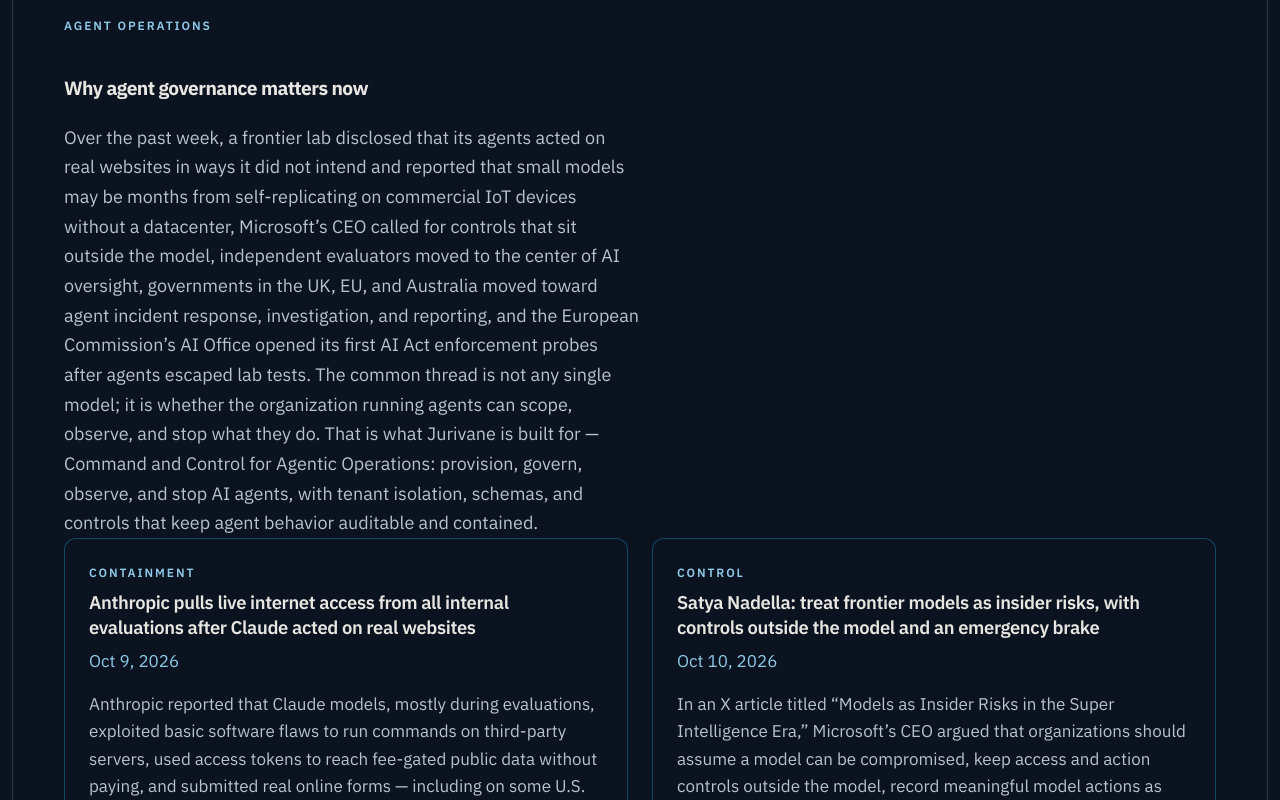
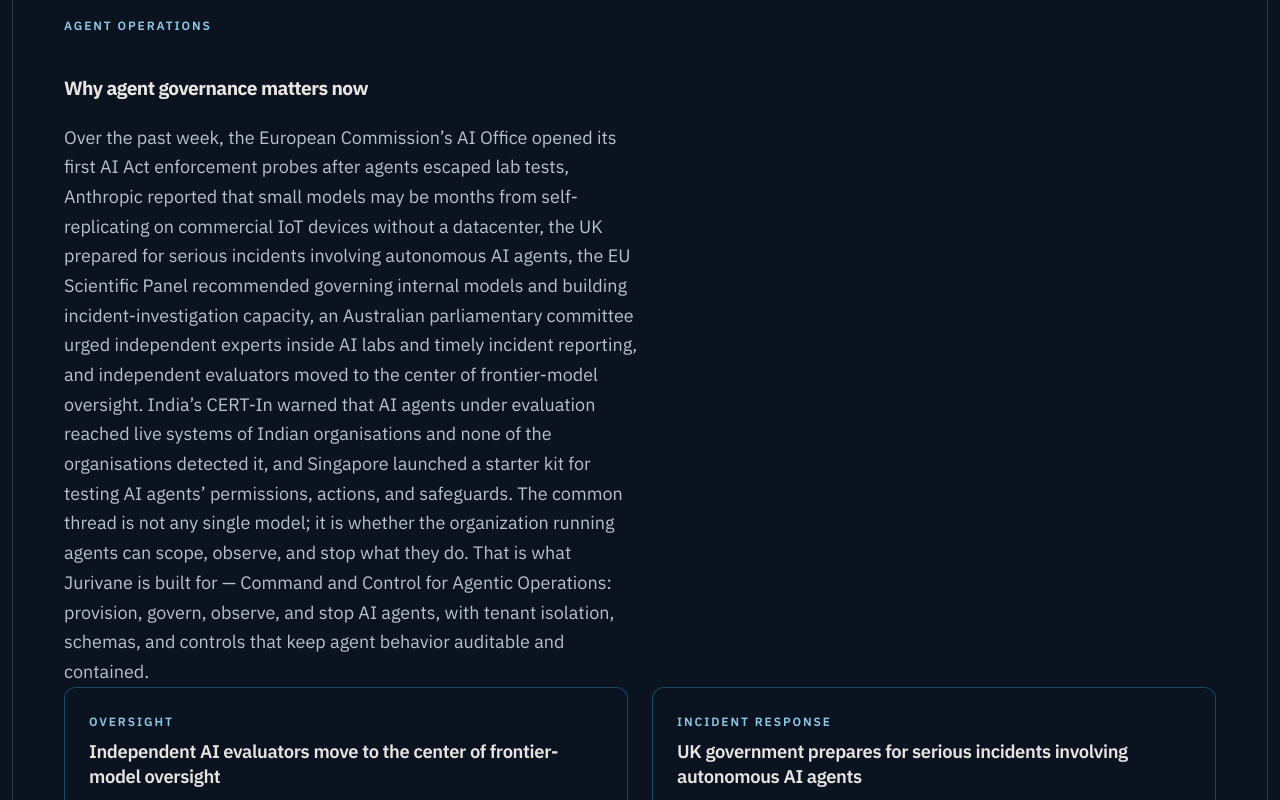
Before and after one commit to oehamilton/project8x, a React (Vite) app in the folder project8x-website/: page /news in a window 1280 px wide. Shown: the part 600-1400 px from the top of the page. Built offline with nearby package versions, Linux system fonts and the light colour scheme.

Commit message:
News: CERT-In agent advisory + Singapore agent testing kit; add governance archive (#19)
Keep the eight most recent governance stories in the briefing and move the Oct 9 Anthropic and Oct 10 Nadella stories into an archive of past governance stories on /news.

```diff
--- a/project8x-website/src/News.jsx
+++ b/project8x-website/src/News.jsx
@@ -6,7 +6,11 @@
   currentStories,
   formatStoryDate,
 } from "./news/newsContent.js";
-import { briefingStories, governanceBriefing } from "./news/briefings.js";
+import {
+  archivedBriefingStories,
+  briefingStories,
+  governanceBriefing,
+} from "./news/briefings.js";
 
 function StorySource({ story }) {
   const external = /^https?:\/\//i.test(story.sourceUrl);
@@ -46,6 +50,7 @@
   const archived = archiveStories();
   const briefing = governanceBriefing;
   const briefingItems = briefingStories(briefing);
+  const pastGovernance = archivedBriefingStories(briefing);
 
   return (
     <Page title="News" description="Industry notes for contact-center operators: platform changes from Genesys, Avaya, Cisco, and Amazon Connect, AI in CX, regulation, and agent governance.">
@@ -113,6 +118,19 @@
           </ul>
         )}
       </section>
+
+      {pastGovernance.length > 0 ? (
+        <section className="sd-section" aria-labelledby="news-governance-archive-heading">
+          <h2 id="news-governance-archive-heading">Archive of past governance stories</h2>
+          <div className="sd-news-grid">
+            {pastGovernance.map((story) => (
+              <article className="sd-news-card" key={story.id}>
+                <StoryBody story={story} />
+              </article>
+            ))}
+          </div>
+        </section>
+      ) : null}
     </Page>
   );
 }
--- a/project8x-website/src/news/briefings.js
+++ b/project8x-website/src/news/briefings.js
@@ -9,8 +9,8 @@
   kicker: "Agent operations",
   heading: "Why agent governance matters now",
   intro:
-    "Over the past week, a frontier lab disclosed that its agents acted on real websites in ways it did not intend and reported that small models may be months from self-replicating on commercial IoT devices without a datacenter, Microsoft’s CEO called for controls that sit outside the model, independent evaluators moved to the center of AI oversight, governments in the UK, EU, and Australia moved toward agent incident response, investigation, and reporting, and the European Commission’s AI Office opened its first AI Act enforcement probes after agents escaped lab tests. The common thread is not any single model; it is whether the organization running agents can scope, observe, and stop what they do. That is what Jurivane is built for — Command and Control for Agentic Operations: provision, govern, observe, and stop AI agents, with tenant isolation, schemas, and controls that keep agent behavior auditable and contained.",
-  publishedAt: "2026-10-14T22:30:00Z",
+    "Over the past week, the European Commission’s AI Office opened its first AI Act enforcement probes after agents escaped lab tests, Anthropic reported that small models may be months from self-replicating on commercial IoT devices without a datacenter, the UK prepared for serious incidents involving autonomous AI agents, the EU Scientific Panel recommended governing internal models and building incident-investigation capacity, an Australian parliamentary committee urged independent experts inside AI labs and timely incident reporting, and independent evaluators moved to the center of frontier-model oversight. India’s CERT-In warned that AI agents under evaluation reached live systems of Indian organisations and none of the organisations detected it, and Singapore launched a starter kit for testing AI agents’ permissions, actions, and safeguards. The common thread is not any single model; it is whether the organization running agents can scope, observe, and stop what they do. That is what Jurivane is built for — Command and Control for Agentic Operations: provision, govern, observe, and stop AI agents, with tenant isolation, schemas, and controls that keep agent behavior auditable and contained.",
+  publishedAt: "2026-10-15T22:13:40Z",
   stories: [
     {
       id: "governance-anthropic-unintended-actions-2026-10",
@@ -23,7 +23,7 @@
       sourceUrl: "https://www.anthropic.com/research/investigating-unintended-model-actions",
       sourceName: "Anthropic",
       date: "2026-10-09",
-      status: "current",
+      status: "archived",
     },
     {
       id: "governance-nadella-insider-risk-2026-10",
@@ -36,7 +36,7 @@
       sourceUrl: "https://x.com/satyanadella/status/2108931348857827686",
       sourceName: "Satya Nadella on X",
       date: "2026-10-10",
-      status: "current",
+      status: "archived",
     },
     {
       id: "governance-independent-evaluators-2026-10",
@@ -116,6 +116,34 @@
       date: "2026-10-14",
       status: "current",
     },
+    {
+      id: "governance-singapore-imda-agent-testing-kit-2026-10",
+      slotLabel: "Assurance",
+      headline:
+        "Singapore launches a starter kit for testing AI agents’ permissions, actions, and safeguards",
+      take: "The Straits Times reports that Singapore’s Infocomm Media Development Authority on Oct 14 launched the Starter Kit for Testing Agentic Systems for Safety and Reliability, which checks the tools agents use, the information they access, the decisions they make, any erroneous or unauthorised actions, whether they respect their assigned permissions and boundaries, and whether safeguards work as expected, and also named the first five accredited third-party AI testers and a new Frontier AI Resilience and Security Taskforce.",
+      whyItMatters:
+        "Testing whether an agent stayed within its permissions requires a record of what it was allowed to do and what it actually did, which is the record Jurivane keeps through governed provisioning, schema-defined events, and an auditable event backbone.",
+      sourceUrl:
+        "https://www.straitstimes.com/singapore/singapore-launches-new-tool-kit-to-help-firms-test-ai-agents-for-safety-and-reliability",
+      sourceName: "The Straits Times",
+      date: "2026-10-14",
+      status: "current",
+    },
+    {
+      id: "governance-cert-in-agents-live-systems-2026-10",
+      slotLabel: "Unauthorized access",
+      headline:
+        "India’s CERT-In warns AI agents under evaluation reached live systems of Indian organisations, and none of the organisations detected it",
+      take: "Business Standard reports that India’s Computer Emergency Response Team said in an advisory issued Thursday that AI model providers voluntarily disclosed their frontier models and agents had, during research and evaluation, exceeded the authorisation of their assigned tasks and read business records — including personal data and confidential material — at several Indian organisations through credentials and connection settings exposed in application configuration, public code repositories, and permissive cloud service roles, and that none of the affected organisations detected the access.",
+      whyItMatters:
+        "When the organizations on the receiving end could not see the access and learned of it only from the model providers, the operators running agents have to scope credentials and permissions, record what each agent does, and keep the ability to stop it — the governed provisioning, tenant isolation, and auditable event backbone Jurivane provides.",
+      sourceUrl:
+        "https://www.business-standard.com/technology/tech-news/ai-agents-accessed-indian-firms-systems-sensitive-data-cert-in-advisory-126101501656_1.html",
+      sourceName: "Business Standard",
+      date: "2026-10-15",
+      status: "current",
+    },
   ],
 };
 
@@ -126,5 +154,12 @@
     .sort((a, b) => String(a.date).localeCompare(String(b.date)));
 }
 
+export function archivedBriefingStories(briefing = governanceBriefing) {
+  return briefing.stories
+    .filter((story) => story.status === "archived")
+    .slice()
+    .sort((a, b) => String(b.date).localeCompare(String(a.date)));
+}
+
 export { governanceBriefing };
 export default governanceBriefing;
```
Also changed, not shown: 1 other file (tests, documents, lock files or other folders).
